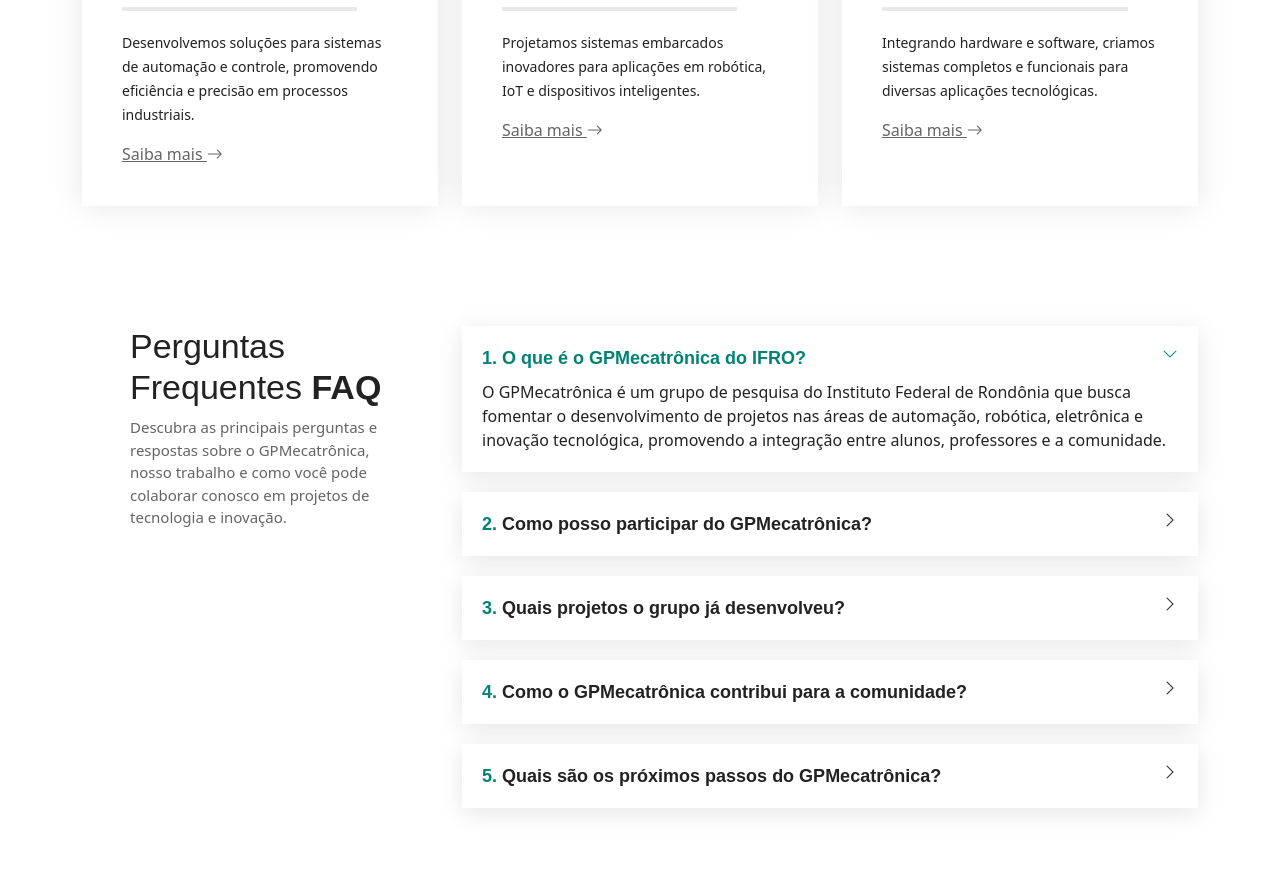
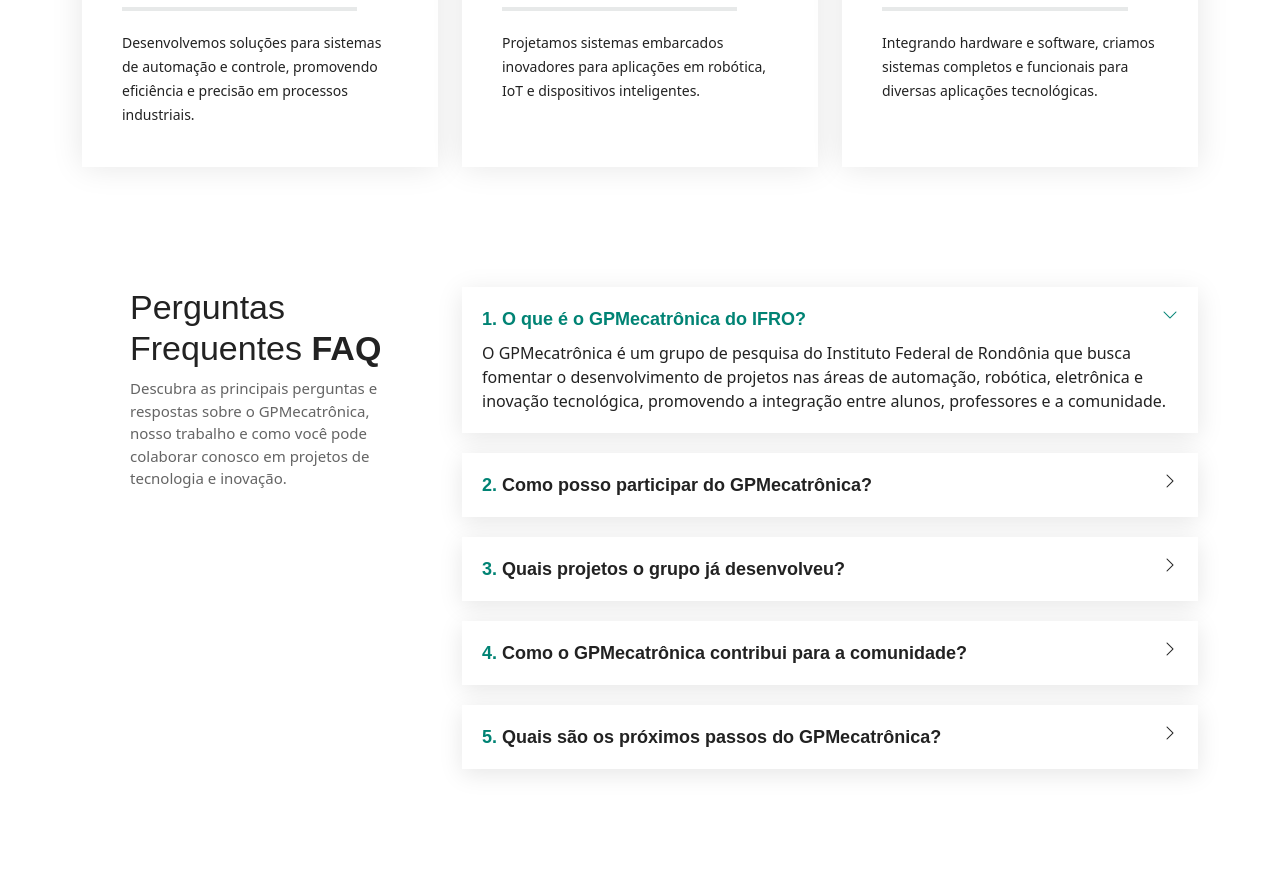
Before and after one commit to igp-conect/landing_page_gpmecatronica, a Next.js app: page / in a window 1280 px wide. Shown: the part 5243-6138 px from the top of the page. Built offline with nearby package versions, Linux system fonts and the light colour scheme.

Commit message:
Remover parte não utilizada na seção de serviços

```diff
--- a/src/app/components/Services.tsx
+++ b/src/app/components/Services.tsx
@@ -45,12 +45,6 @@
                 </div>
                 <h3>{service.title}</h3>
                 <p>{service.description}</p>
-                <a
-                  href="service-details.html"
-                  className="readmore stretched-link"
-                >
-                  Saiba mais <i className="bi bi-arrow-right" />
-                </a>
               </div>
             </div>
           ))}
```
